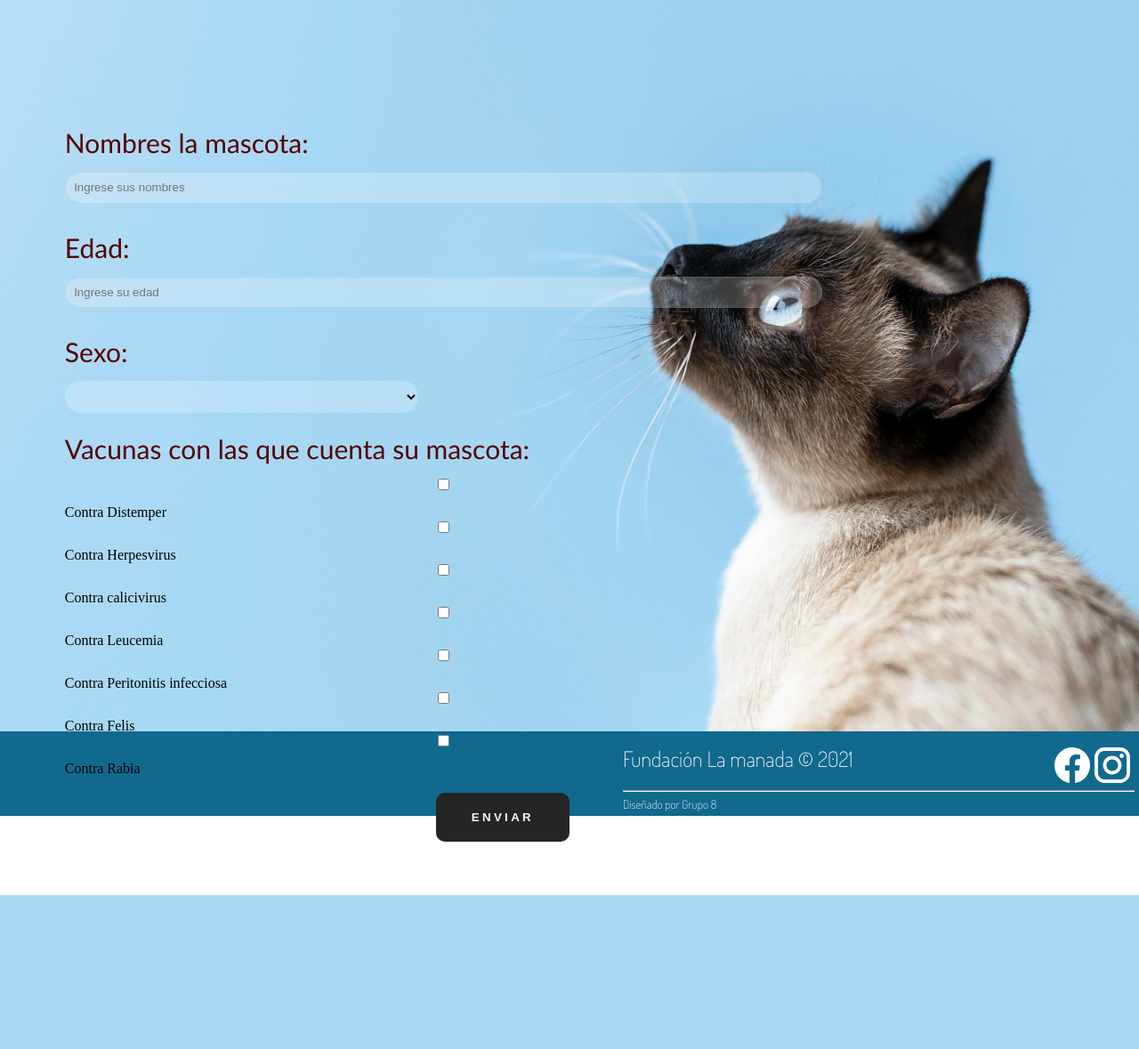
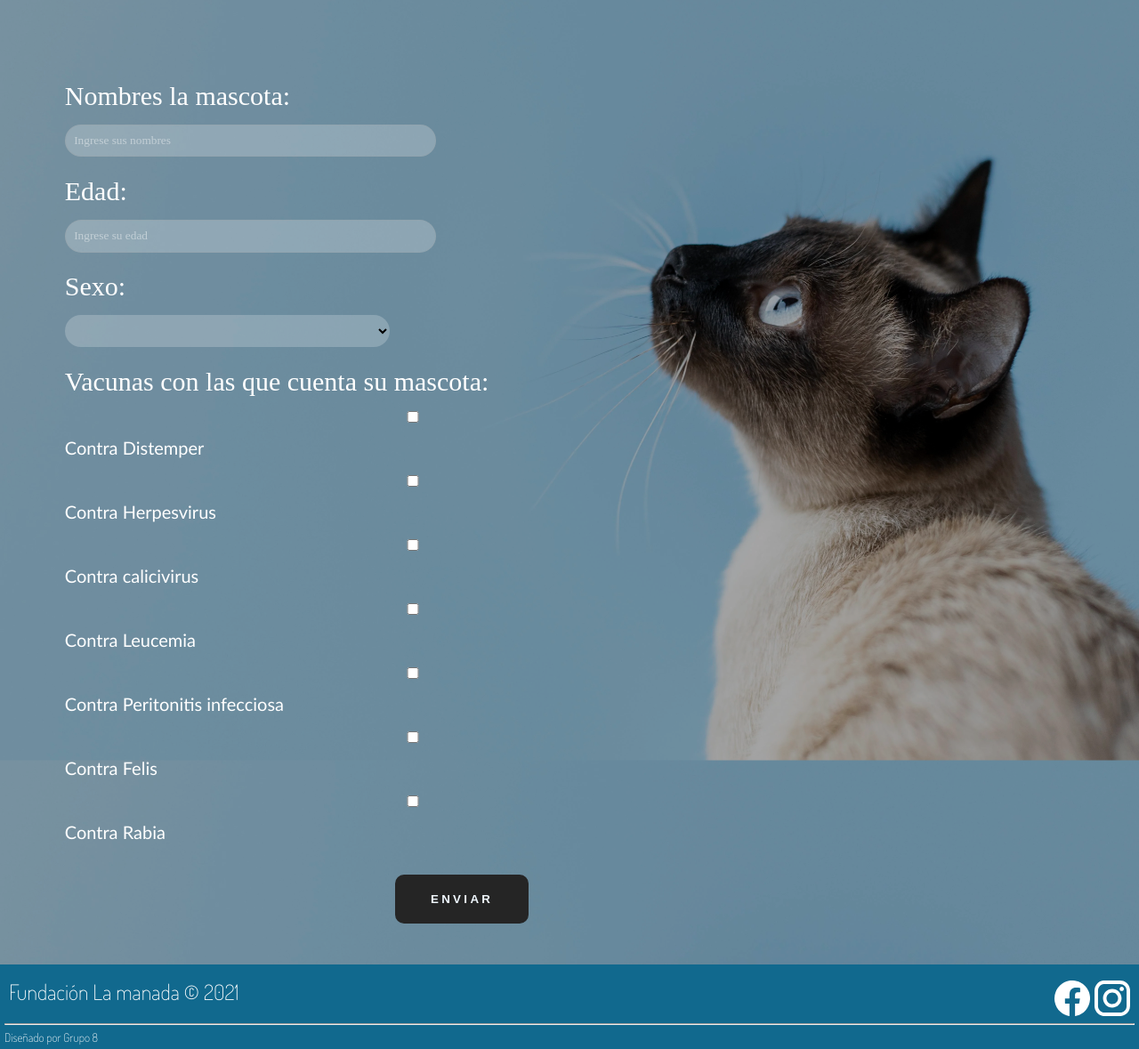
Before and after one commit to Javithor360/manada, a PHP site: page /cat_form.html in a window 1280 px wide. Shown: the part 60-1239 px from the top of the page at 89% size. Before the commit the page ends 1066 px from the top, so only its background shows below. Run offline with PHP 8.4, Linux system fonts and the light colour scheme; some web fonts are replaced.

Commit message:
prueba git

```diff
--- a/cat_form.html
+++ b/cat_form.html
@@ -40,10 +40,10 @@
         <form action="" method="">
         </label>
         <label for="firstName" class="first-name">Nombres la mascota:</label>
-        <input id="firstName" type="text" name="nombre" placeholder="Ingrese sus nombres" required>
+        <input class="input" id="firstName" type="text" name="nombre" placeholder="Ingrese sus nombres" required>
 
         <label for="age">Edad:</label>
-        <input for="age" type="number" name="edad" placeholder="Ingrese su edad" min="0" max="35" required>
+        <input class="input" for="age" type="number" name="edad" placeholder="Ingrese su edad" min="0" max="35" required>
 
         <label for="sex">Sexo:</label>
         <select id="age">
@@ -52,19 +52,19 @@
             <option>Hembra</option>
         </select>
       <label for="vacunas">Vacunas con las que cuenta su mascota:</label>
-        <input name="cbipeliculas" type="checkbox">Contra Distemper
+        <input name="cbipeliculas" type="checkbox"><p class="enfer">Contra Distemper</p>
         <br>
-        <input name="cbilibros" type="checkbox">Contra Herpesvirus
+        <input name="cbilibros" type="checkbox"><p class="enfer"> Contra Herpesvirus</p>
        <br>
-       <input name="cbiinternet" type="checkbox">Contra calicivirus
+       <input name="cbiinternet" type="checkbox"><p class="enfer">Contra calicivirus</p>
        <br>
-       <input name="cbiinternet" type="checkbox">Contra Leucemia
+       <input name="cbiinternet" type="checkbox"><p class="enfer">Contra Leucemia</p>
        <br>
-       <input name="cbiinternet" type="checkbox">Contra Peritonitis infecciosa
+       <input name="cbiinternet" type="checkbox"><p class="enfer">Contra Peritonitis infecciosa</p>
        <br>
-       <input name="cbiinternet" type="checkbox">Contra Felis
+       <input name="cbiinternet" type="checkbox"><p class="enfer">Contra Felis</p>
        <br>
-       <input name="cbiinternet" type="checkbox">Contra Rabia
+       <input name="cbiinternet" type="checkbox"><p class="enfer">Contra Rabia</p>
        <br><br>
         <button>Enviar</button>
      </form>
--- a/css/forms.css
+++ b/css/forms.css
@@ -1,3 +1,9 @@
+@font-face{
+	font-family: Poppins;
+	src: url(../src/fonts/Poppins-Regular.ttf);
+	font-weight: normal;
+	font-size: normal;
+}
 *{
     margin: 0;
     padding: 0;
@@ -6,7 +12,10 @@ body{
     background-attachment: fixed;
   background-position: center center;
   background-size: cover;
-  background-image: url(../src/bg/michi.webp);
+  background-image:linear-gradient(
+    rgba(0, 0, 0, 0.35),
+    rgba(0, 0, 0, 0.35)
+  ), url(../src/bg/michi.webp);
 }
 h1{
     color: white;
@@ -33,6 +42,11 @@ form{
 .formu{
     margin: 1%;
     margin-bottom: 60%;
+    margin-top: -3%;
+}
+.enfer{
+    color: white;
+    font-size: 20px;
 }
 
 form input{
@@ -62,12 +76,15 @@ form button{
     float: right;
 }
 form button:hover{
-    background: rgba(6, 161, 161, 0.699);
+    background: #1A5276;
+}
+input::placeholder{
+    color: rgba(255, 255, 255, 0.445);
 }
 
 label{
-    font-family: 'Gill Sans', 'Gill Sans MT', Calibri, 'Trebuchet MS', sans-serif;
-    color: rgb(85, 0, 0);
+    font-family: poppins;
+    color: white;
     font-size: 30px;
     text-align: left;
     display: block;
@@ -76,9 +93,7 @@ label{
 
 input{
     width: 150%;
-    padding: 00.7em;
-    margin-bottom: 00.5em;
-    border-radius: 20px;
+    border-radius: 10px;
 }
 
 input:focus{
@@ -96,3 +111,19 @@ input:focus{
 select:focus{
      outline: none;
  }
+ input{
+         font-family: poppins;
+     color: white;
+ }
+ .input{
+    width: 80%;
+    padding: 00.7em;
+    margin-bottom: 00.5em;
+    border-radius: 20px;
+ }
+
+ @media (max-width: 1366px) {
+    .formu{
+        height: 300px;
+    }
+}
```
Also changed, not shown: contact.html (+4 -4 lines), css/forms2.css (+56 -20 lines), dog_form.html (+9 -9 lines), php/formu cats.php (added, +16 -0 lines).
